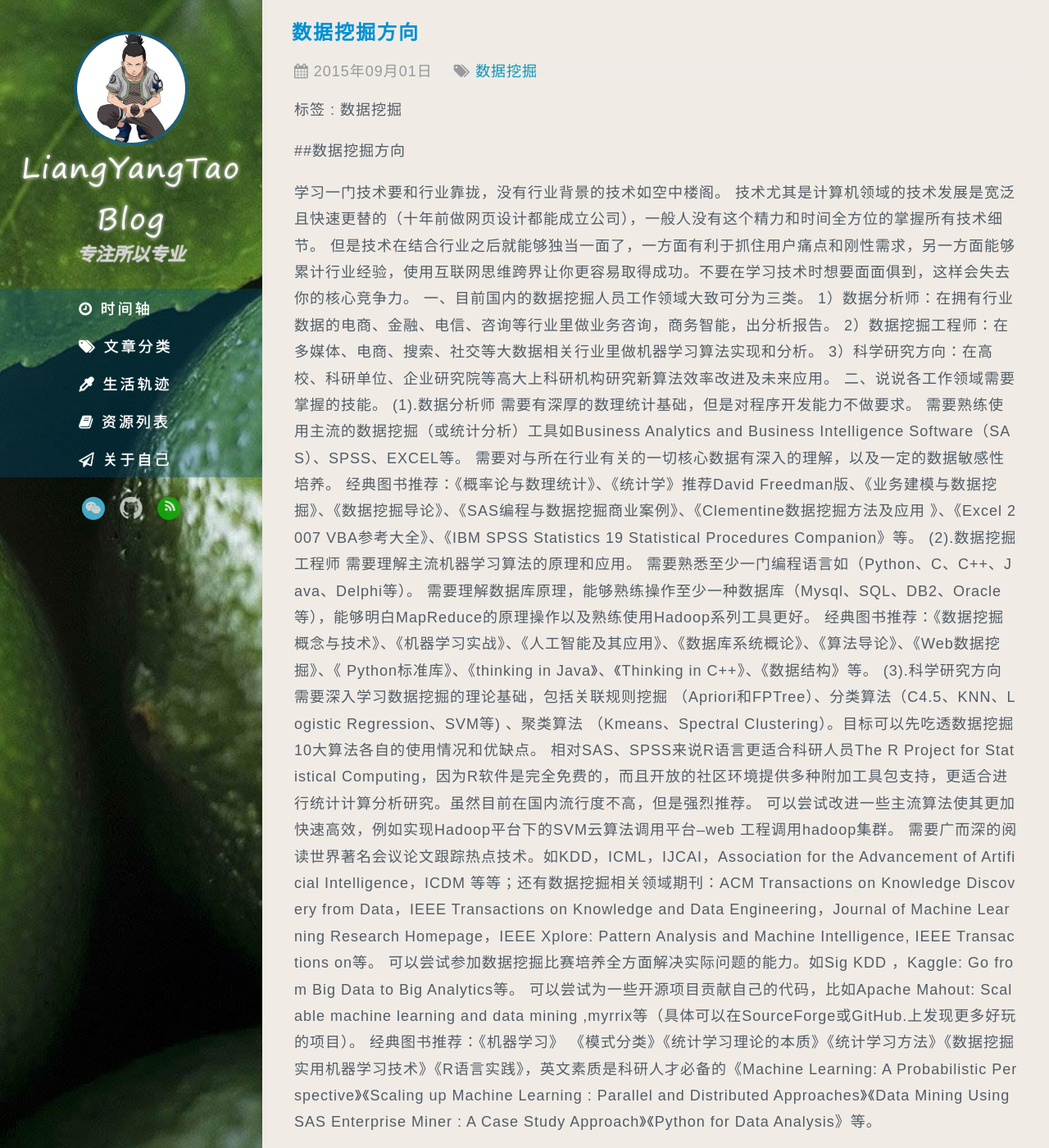
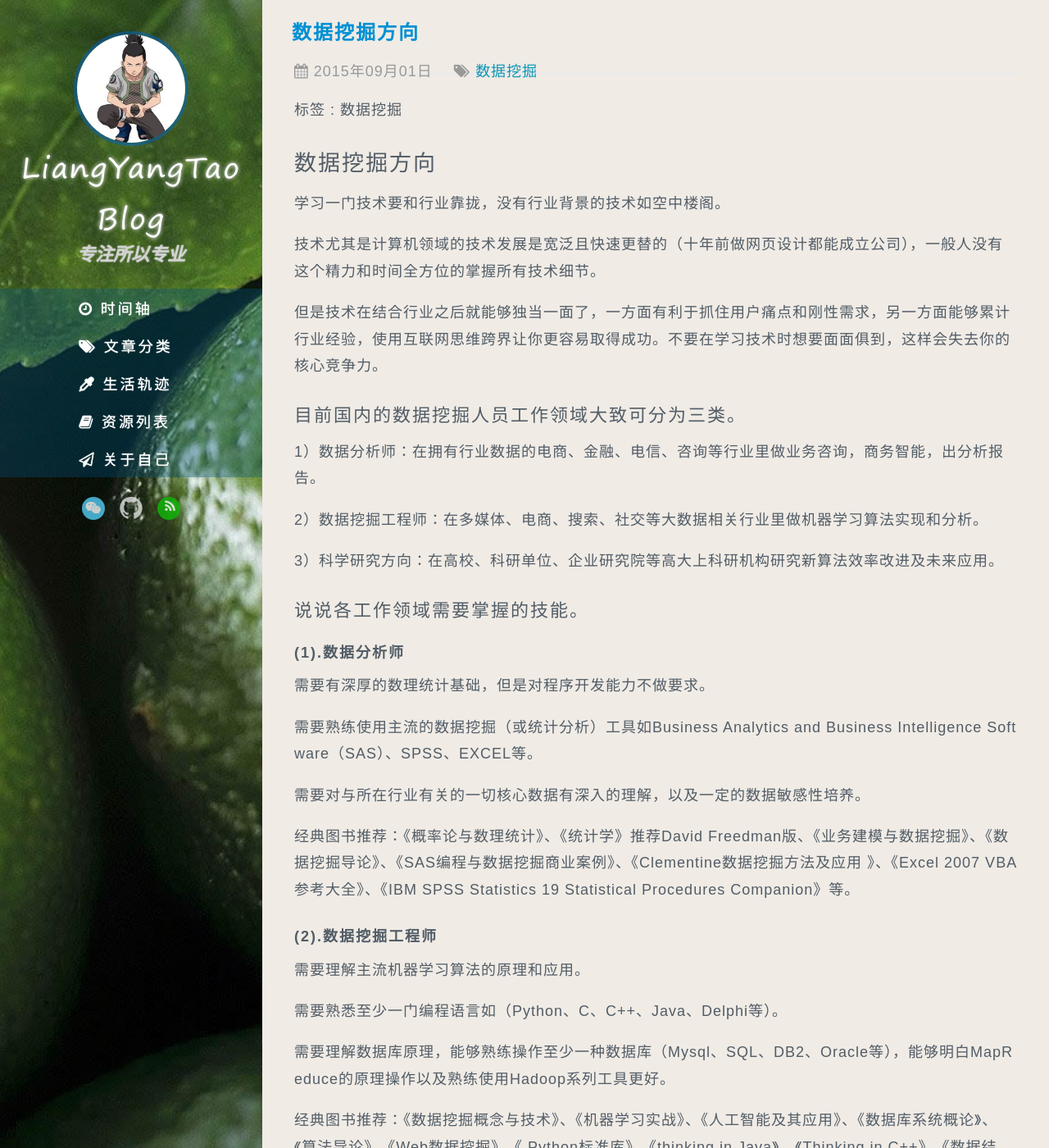
Before and after one commit to liangyangtao/liangyangtao.github.io, a Jekyll site: the page built from _posts/机器学习/2015-09-01-数据挖掘方向.md, in a window 1280 px wide and 1400 px high. Shown: the whole window at 82% size. Built offline with Jekyll 4.4.1, drawn with Linux system fonts in a browser that asks for light colours; some web fonts are replaced; comment, search, counter and statistics services are not loaded; some of the changed text lies outside the part shown.

Commit message:
格式化

```diff
--- a/_posts/机器学习/2015-09-01-数据挖掘方向.md
+++ b/_posts/机器学习/2015-09-01-数据挖掘方向.md
@@ -14,38 +14,69 @@ data : 2015-09-01
 
 
 
-##数据挖掘方向
+## 数据挖掘方向
 
 
 学习一门技术要和行业靠拢，没有行业背景的技术如空中楼阁。
+
 技术尤其是计算机领域的技术发展是宽泛且快速更替的（十年前做网页设计都能成立公司），一般人没有这个精力和时间全方位的掌握所有技术细节。
+
 但是技术在结合行业之后就能够独当一面了，一方面有利于抓住用户痛点和刚性需求，另一方面能够累计行业经验，使用互联网思维跨界让你更容易取得成功。不要在学习技术时想要面面俱到，这样会失去你的核心竞争力。
-一、目前国内的数据挖掘人员工作领域大致可分为三类。
-    1）数据分析师：在拥有行业数据的电商、金融、电信、咨询等行业里做业务咨询，商务智能，出分析报告。
-    2）数据挖掘工程师：在多媒体、电商、搜索、社交等大数据相关行业里做机器学习算法实现和分析。
-    3）科学研究方向：在高校、科研单位、企业研究院等高大上科研机构研究新算法效率改进及未来应用。
-二、说说各工作领域需要掌握的技能。
-(1).数据分析师
-    需要有深厚的数理统计基础，但是对程序开发能力不做要求。
-    需要熟练使用主流的数据挖掘（或统计分析）工具如Business Analytics and Business Intelligence Software（SAS）、SPSS、EXCEL等。
-    需要对与所在行业有关的一切核心数据有深入的理解，以及一定的数据敏感性培养。
-    经典图书推荐：《概率论与数理统计》、《统计学》推荐David Freedman版、《业务建模与数据挖掘》、《数据挖掘导论》、《SAS编程与数据挖掘商业案例》、《Clementine数据挖掘方法及应用 》、《Excel 2007 VBA参考大全》、《IBM SPSS Statistics 19 Statistical Procedures Companion》等。
-(2).数据挖掘工程师
-    需要理解主流机器学习算法的原理和应用。
-    需要熟悉至少一门编程语言如（Python、C、C++、Java、Delphi等）。
-    需要理解数据库原理，能够熟练操作至少一种数据库（Mysql、SQL、DB2、Oracle等），能够明白MapReduce的原理操作以及熟练使用Hadoop系列工具更好。
-    经典图书推荐：《数据挖掘概念与技术》、《机器学习实战》、《人工智能及其应用》、《数据库系统概论》、《算法导论》、《Web数据挖掘》、《 Python标准库》、《thinking in Java》、《Thinking in C++》、《数据结构》等。
-(3).科学研究方向
-    需要深入学习数据挖掘的理论基础，包括关联规则挖掘 （Apriori和FPTree）、分类算法（C4.5、KNN、Logistic Regression、SVM等) 、聚类算法 （Kmeans、Spectral Clustering）。目标可以先吃透数据挖掘10大算法各自的使用情况和优缺点。
-    相对SAS、SPSS来说R语言更适合科研人员The R Project for Statistical Computing，因为R软件是完全免费的，而且开放的社区环境提供多种附加工具包支持，更适合进行统计计算分析研究。虽然目前在国内流行度不高，但是强烈推荐。
-    可以尝试改进一些主流算法使其更加快速高效，例如实现Hadoop平台下的SVM云算法调用平台--web 工程调用hadoop集群。
-    需要广而深的阅读世界著名会议论文跟踪热点技术。如KDD，ICML，IJCAI，Association for the Advancement of Artificial Intelligence，ICDM 等等；还有数据挖掘相关领域期刊：ACM Transactions on Knowledge Discovery from Data，IEEE Transactions on Knowledge and Data Engineering，Journal of Machine Learning Research Homepage，IEEE Xplore: Pattern Analysis and Machine Intelligence, IEEE Transactions on等。
-    可以尝试参加数据挖掘比赛培养全方面解决实际问题的能力。如Sig KDD ，Kaggle: Go from Big Data to Big Analytics等。
-    可以尝试为一些开源项目贡献自己的代码，比如Apache Mahout: Scalable machine learning and data mining ,myrrix等（具体可以在SourceForge或GitHub.上发现更多好玩的项目）。
-    经典图书推荐：《机器学习》 《模式分类》《统计学习理论的本质》《统计学习方法》《数据挖掘实用机器学习技术》《R语言实践》，英文素质是科研人才必备的《Machine Learning: A Probabilistic Perspective》《Scaling up Machine Learning : Parallel and Distributed Approaches》《Data Mining Using SAS Enterprise Miner : A Case Study Approach》《Python for Data Analysis》等。
+
+### 目前国内的数据挖掘人员工作领域大致可分为三类。
+
+1）数据分析师：在拥有行业数据的电商、金融、电信、咨询等行业里做业务咨询，商务智能，出分析报告。
+
+2）数据挖掘工程师：在多媒体、电商、搜索、社交等大数据相关行业里做机器学习算法实现和分析。
+
+3）科学研究方向：在高校、科研单位、企业研究院等高大上科研机构研究新算法效率改进及未来应用。
+
+### 说说各工作领域需要掌握的技能。
+
+#### (1).数据分析师
+
+需要有深厚的数理统计基础，但是对程序开发能力不做要求。
+
+需要熟练使用主流的数据挖掘（或统计分析）工具如Business Analytics and Business Intelligence Software（SAS）、SPSS、EXCEL等。
+
+需要对与所在行业有关的一切核心数据有深入的理解，以及一定的数据敏感性培养。
+
+经典图书推荐：《概率论与数理统计》、《统计学》推荐David Freedman版、《业务建模与数据挖掘》、《数据挖掘导论》、《SAS编程与数据挖掘商业案例》、《Clementine数据挖掘方法及应用 》、《Excel 2007 VBA参考大全》、《IBM SPSS Statistics 19 Statistical Procedures Companion》等。
+
+#### (2).数据挖掘工程师
+
+需要理解主流机器学习算法的原理和应用。
+
+需要熟悉至少一门编程语言如（Python、C、C++、Java、Delphi等）。
+
+需要理解数据库原理，能够熟练操作至少一种数据库（Mysql、SQL、DB2、Oracle等），能够明白MapReduce的原理操作以及熟练使用Hadoop系列工具更好。
+
+经典图书推荐：《数据挖掘概念与技术》、《机器学习实战》、《人工智能及其应用》、《数据库系统概论》、《算法导论》、《Web数据挖掘》、《 Python标准库》、《thinking in Java》、《Thinking in C++》、《数据结构》等。
+
+#### (3).科学研究方向
+
+需要深入学习数据挖掘的理论基础，包括关联规则挖掘 （Apriori和FPTree）、分类算法（C4.5、KNN、Logistic Regression、SVM等) 、聚类算法 （Kmeans、Spectral Clustering）。目标可以先吃透数据挖掘10大算法各自的使用情况和优缺点。
+
+相对SAS、SPSS来说R语言更适合科研人员The R Project for Statistical Computing，因为R软件是完全免费的，而且开放的社区环境提供多种附加工具包支持，更适合进行统计计算分析研究。虽然目前在国内流行度不高，但是强烈推荐。
+
+可以尝试改进一些主流算法使其更加快速高效，例如实现Hadoop平台下的SVM云算法调用平台--web 工程调用hadoop集群。
+
+需要广而深的阅读世界著名会议论文跟踪热点技术。如KDD，ICML，IJCAI，Association for the Advancement of Artificial Intelligence，ICDM 等等；还有数据挖掘相关领域期刊：ACM Transactions on Knowledge Discovery from Data，IEEE Transactions on Knowledge and Data Engineering，Journal of Machine Learning Research Homepage，IEEE Xplore: Pattern Analysis and Machine Intelligence, IEEE Transactions on等。
+
+可以尝试参加数据挖掘比赛培养全方面解决实际问题的能力。如Sig KDD ，Kaggle: Go from Big Data to Big Analytics等。
+
+可以尝试为一些开源项目贡献自己的代码，比如Apache Mahout: Scalable machine learning and data mining ,myrrix等（具体可以在SourceForge或GitHub.上发现更多好玩的项目）。
+
+经典图书推荐：《机器学习》 《模式分类》《统计学习理论的本质》《统计学习方法》《数据挖掘实用机器学习技术》《R语言实践》，英文素质是科研人才必备的《Machine Learning: A Probabilistic Perspective》《Scaling up Machine Learning : Parallel and Distributed Approaches》《Data Mining Using SAS Enterprise Miner : A Case Study Approach》《Python for Data Analysis》等。
+
+#### 小结
 
 归纳起来说，其实就四种：数据采集，数据挖掘，数据计算，数据存储。
+
 数据采集：就是抓数据了，主要是写爬虫。
+
 数据挖掘：涉及机器学习、推荐系统等等，从数据里挖出有用的信息。
+
 数据计算：计算框架和平台，比如Hadoop，spark，vw等
+
 数据存储：mysql、oracle、oceanbase以及nosql，以及分布式存储等。
```
Also changed, not shown: _posts/机器学习/2015-08-20-什么是数据挖掘.md (+48 -11 lines), _posts/机器学习/2015-08-21-分类.md (+14 -4 lines), _posts/机器学习/2015-08-27-OLAP与OLTP.md (+11 -0 lines).
